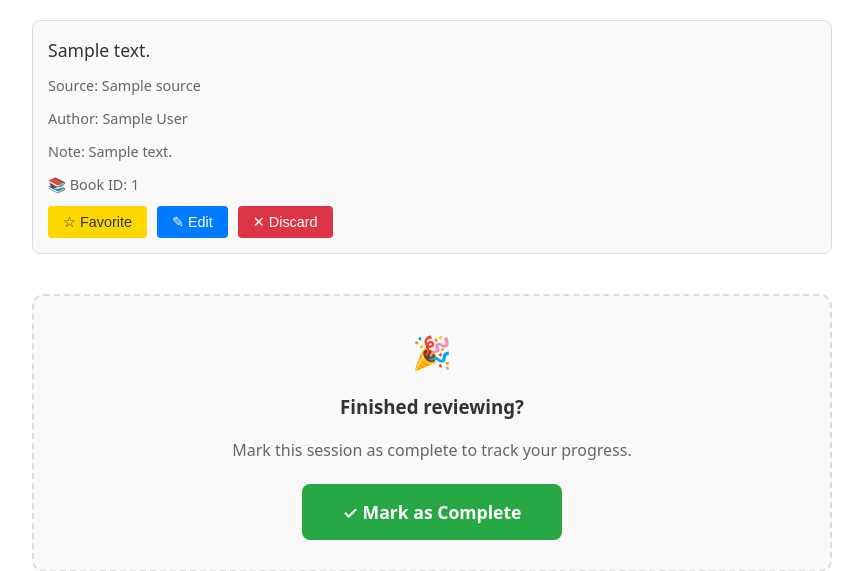
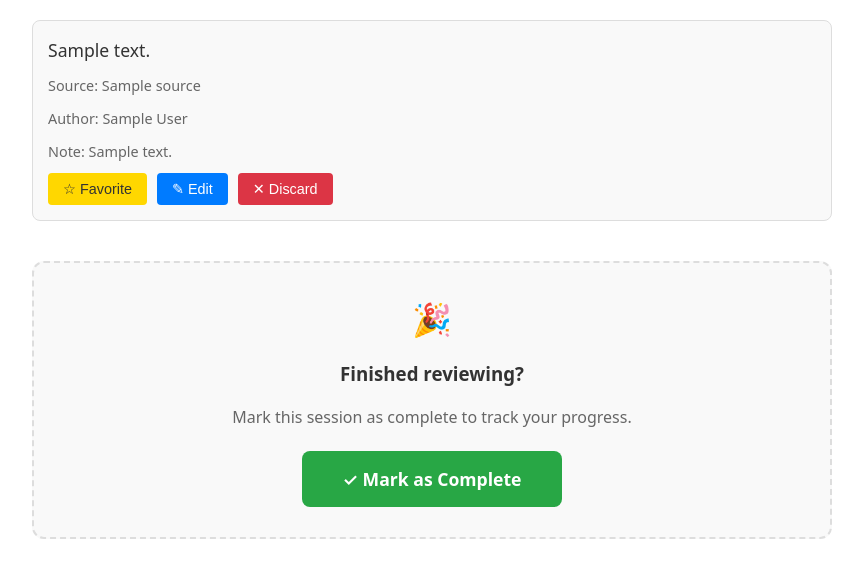
Before and after one commit to wardeiling/FreeWise, a FastAPI app: template app/templates/review.html in a window 1280 px wide. Shown: the part 152-723 px from the top of the page, without its empty margins (208-1071 px from the left). Run offline with FastAPI, Linux system fonts and the light colour scheme; the template is opened without the code that fills it: most values are stand-ins (such as "Sample title", 1, 10 or a date in 2020); some libraries are stand-ins or nearby versions.

Commit message:
remove book ID from UI, simplified import/export variables, added book deletion button

```diff
--- a/app/templates/_highlight_row.html
+++ b/app/templates/_highlight_row.html
@@ -8,9 +8,6 @@
     {% endif %}
     {% if highlight.note %}
         <div class="highlight-source">Note: {{ highlight.note }}</div>
-    {% endif %}
-    {% if highlight.book_id %}
-        <div class="highlight-source">📚 Book ID: {{ highlight.book_id }}</div>
     {% endif %}
     <div class="highlight-actions">
         <button
```
Also changed, not shown: README.md.
